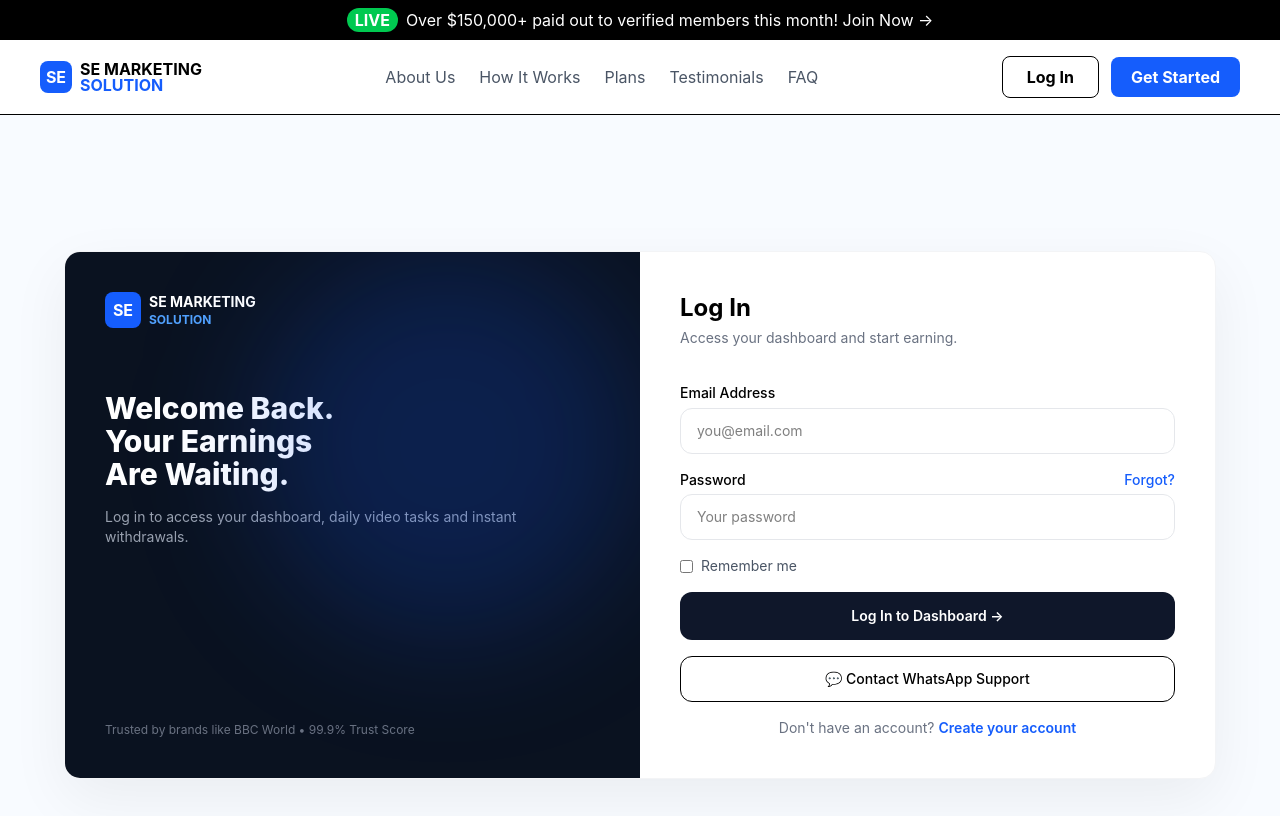
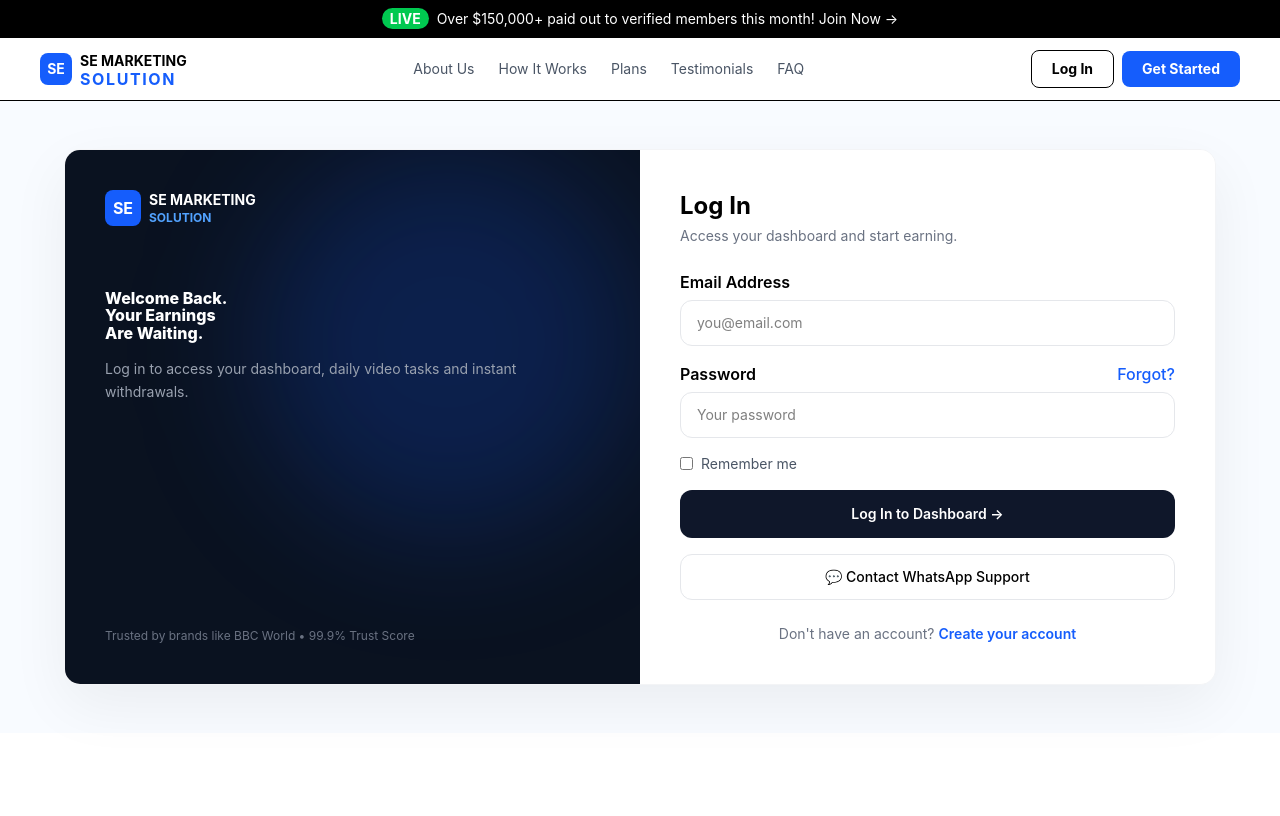
Before and after one commit to noormujtaba331/PTC-Web, a React (Vite) app in the folder PTC-Frontend/: page /login in a window 1280 px wide. Shown: the top 816 px of the page. Built offline with nearby package versions, Linux system fonts and the light colour scheme.

Commit message:
Update LoginPage.jsx

```diff
--- a/PTC-Frontend/src/pages/LoginPage.jsx
+++ b/PTC-Frontend/src/pages/LoginPage.jsx
@@ -25,87 +25,76 @@ const LoginPage = () => {
   const handleSubmit = (e) => {
     e.preventDefault();
     setError("");
-
-    // --- LOCAL STORAGE SE CHECK ---
     const users = JSON.parse(localStorage.getItem("users") || "[]");
-
     if (users.length === 0) {
-      setError("Pehle account banao, koi data nahi mila!");
+      setError("Account Not Found!");
       return;
     }
-
     const foundUser = users.find(
       (u) => u.email.toLowerCase() === form.email.toLowerCase() && u.password === form.password
     );
-
     if (foundUser) {
-      // Login success -> data save karo
       localStorage.setItem("isLoggedIn", "true");
       localStorage.setItem("currentUser", JSON.stringify(foundUser));
-
-      console.log("LOGIN SUCCESS", foundUser);
-
-      // --- DASHBOARD PAR BHEJ DO ---
       navigate("/dashboard");
     } else {
-      setError("Email ya Password galat hai!");
+      setError("Email or Password is incorrect!");
     }
   };
 
   return (
-    <div>
+    <div className="min-h-screen bg-white">
       {/* ===== TOP BAR ===== */}
-      <div className="bg-black text-white text-center py-2 text- px-4">
+      <div className="bg-black text-white text-center py-2.5 text- sm:text-sm px-4 leading-tight">
         <span className="bg-[#00C950] text- px-2 py-0.5 rounded-full mr-2 font-bold">LIVE</span>
         Over $150,000+ paid out to verified members this month! Join Now →
       </div>
 
       {/* ===== NAVBAR ===== */}
-      <div className="flex justify-between items-center px-4 sm:px-6 lg:px-10 py-4 bg-white sticky top-0 z-50 border-b">
+      <div className="flex justify-between items-center px-4 sm:px-6 lg:px-10 py-3 bg-white sticky top-0 z-40 border-b">
         <Link to="/" className="flex gap-2 items-center">
-          <div className="w-8 h-8 bg-blue-600 rounded-lg text-white flex items-center justify-center font-bold">SE</div>
+          <div className="w-8 h-8 bg-blue-600 rounded-lg text-white flex items-center justify-center font-bold text-sm">SE</div>
           <div className="leading-none">
-            <p className="font-bold">SE MARKETING</p>
-            <p className="text-blue-600 font-bold">SOLUTION</p>
+            <p className="font-bold text-sm">SE MARKETING</p>
+            <p className="text-blue-600 font-bold text- tracking-widest">SOLUTION</p>
           </div>
         </Link>
-        <div className="hidden lg:flex gap-6 text-gray-600">
-          <a href="#about">About Us</a>
-          <a href="#how-it-works">How It Works</a>
-          <a href="#plans">Plans</a>
-          <a href="#testimonials">Testimonials</a>
-          <a href="#faq">FAQ</a>
+        <div className="hidden lg:flex gap-6 text-sm text-gray-600">
+          <a href="#about" className="hover:text-black">About Us</a>
+          <a href="#how-it-works" className="hover:text-black">How It Works</a>
+          <a href="#plans" className="hover:text-black">Plans</a>
+          <a href="#testimonials" className="hover:text-black">Testimonials</a>
+          <a href="#faq" className="hover:text-black">FAQ</a>
         </div>
         <div className="flex gap-3 items-center">
-          <div className="hidden sm:flex gap-3 items-center">
-            <Link to="/login" className="text- font-bold border px-6 rounded-lg py-2">Log In</Link>
-            <Link to="/signup" className="bg-blue-600 text-white px-5 py-2 rounded-lg text- font-bold">Get Started</Link>
+          <div className="hidden sm:flex gap-2 items-center">
+            <Link to="/login" className="text-sm font-bold border px-5 rounded-lg py-2">Log In</Link>
+            <Link to="/signup" className="bg-blue-600 text-white px-5 py-2 rounded-lg text-sm font-bold">Get Started</Link>
           </div>
-          <button onClick={()=> setMobileMenuOpen(!mobileMenuOpen)} className="lg:hidden w-8 h-8 border rounded-lg flex items-center justify-center">☰</button>
+          <button onClick={()=> setMobileMenuOpen(!mobileMenuOpen)} className="lg:hidden w-9 h-9 border rounded-lg flex items-center justify-center text-lg">☰</button>
         </div>
       </div>
 
       {mobileMenuOpen && (
-        <div className="lg:hidden bg-white border-b px-6 py-4 space-y-3 shadow-sm">
-          <a href="#about" className="block py-2">About Us</a>
-          <a href="#how-it-works" className="block py-2">How It Works</a>
-          <a href="#plans" className="block py-2">Plans</a>
-          <a href="#testimonials" className="block py-2">Testimonials</a>
-          <a href="#faq" className="block py-2">FAQ</a>
-          <div className="pt-2 flex gap-3">
-            <Link to="/login" className="flex-1 border text-center py-2 rounded-lg">Log In</Link>
-            <Link to="/signup" className="flex-1 bg-blue-600 text-white text-center py-2 rounded-lg">Get Started</Link>
+        <div className="lg:hidden bg-white border-b px-6 py-4 space-y-3 shadow-sm animate-in">
+          <a href="#about" className="block py-2 text-sm">About Us</a>
+          <a href="#how-it-works" className="block py-2 text-sm">How It Works</a>
+          <a href="#plans" className="block py-2 text-sm">Plans</a>
+          <div className="pt-3 flex gap-3">
+            <Link to="/login" className="flex-1 border text-center py-2.5 rounded-xl text-sm font-bold">Log In</Link>
+            <Link to="/signup" className="flex-1 bg-blue-600 text-white text-center py-2.5 rounded-xl text-sm font-bold">Get Started</Link>
           </div>
         </div>
       )}
 
-      <div className="min-h-screen bg-[#F8FBFF] flex items-center justify-center p-4">
+      {/* ===== MAIN LOGIN BOX ===== */}
+      <div className="bg-[#F8FBFF] flex items-center justify-center p-4 py-8 sm:py-12">
         <div className="bg-white border border-gray-100 rounded-2xl shadow-[0_20px_60px_rgba(0,0,0,0.06)] w-full max-w-6xl grid lg:grid-cols-2 overflow-hidden">
 
-          {/* Left - Branding */}
-          <div className="bg-[#0A1220] text-white p-10 hidden lg:flex flex-col justify-between relative overflow-hidden">
+          {/* Left - Branding - DESKTOP ONLY */}
+          <div className="bg-[#0A1220] text-white p-8 lg:p-10 hidden lg:flex flex-col justify-between relative overflow-hidden">
             <div className="absolute top-0 right-0 w-96 h-96 bg-blue-600/20 rounded-full blur-3xl"></div>
-            <div>
+            <div className="relative">
               <div className="flex gap-2 items-center">
                 <div className="w-9 h-9 bg-blue-600 rounded-lg flex items-center justify-center font-bold">SE</div>
                 <div className="leading-none">
@@ -113,20 +102,29 @@ const LoginPage = () => {
                   <p className="text-xs text-blue-400 font-bold">SOLUTION</p>
                 </div>
               </div>
-              <h2 className="text-3xl font-extrabold leading-[1.1] mt-16">
+              <h2 className="text- font-extrabold leading-[1.1] mt-16">
                 Welcome Back.<br/>Your Earnings<br/>Are Waiting.
               </h2>
-              <p className="text-gray-400 text-sm mt-4">Log in to access your dashboard, daily video tasks and instant withdrawals.</p>
+              <p className="text-gray-400 text-sm mt-4 leading-relaxed">Log in to access your dashboard, daily video tasks and instant withdrawals.</p>
             </div>
-            <p className="text-xs text-gray-500">Trusted by brands like BBC World • 99.9% Trust Score</p>
+            <p className="relative text-xs text-gray-500">Trusted by brands like BBC World • 99.9% Trust Score</p>
           </div>
 
-          {/* Right - Form */}
-          <form onSubmit={handleSubmit} className="p-8 lg:p-10">
+          {/* Right - Form - MOBILE FIXED */}
+          <form onSubmit={handleSubmit} className="p-6 sm:p-8 lg:p-10 bg-white">
+            {/* Mobile pe small header show */}
+            <div className="lg:hidden flex gap-2 items-center mb-6">
+              <div className="w-8 h-8 bg-blue-600 rounded-lg text-white flex items-center justify-center font-bold text-sm">SE</div>
+              <div className="leading-none">
+                <p className="font-bold text-sm">SE MARKETING SOLUTION</p>
+                <p className="text- text-gray-500">Welcome back</p>
+              </div>
+            </div>
+
             <h2 className="text-2xl font-bold">Log In</h2>
             <p className="text-sm text-gray-500 mt-1">Access your dashboard and start earning.</p>
 
-            <div className="mt-8 space-y-4">
+            <div className="mt-6 space-y-4">
               {error && (
                 <div className="bg-red-50 border border-red-200 text-red-600 text-sm px-4 py-3 rounded-xl">
                   {error}
@@ -134,28 +132,28 @@ const LoginPage = () => {
               )}
 
               <div>
-                <label className="font-medium text-sm">Email Address</label>
-                <input name="email" value={form.email} onChange={handleChange} type="email" placeholder="you@email.com" className="w-full mt-1 border border-gray-200 rounded-xl px-4 py-3 text-sm outline-none focus:border-blue-600" required />
+                <label className="font-semibold text-">Email Address</label>
+                <input name="email" value={form.email} onChange={handleChange} type="email" placeholder="you@email.com" className="w-full mt-1.5 border border-gray-200 rounded-xl px-4 py-3 text-sm outline-none focus:border-blue-600" required />
               </div>
               <div>
                 <div className="flex justify-between">
-                  <label className="font-medium text-sm">Password</label>
-                  <span onClick={() => setShowSupportModal(true)} className="text-sm text-blue-600 cursor-pointer font-medium">Forgot?</span>
+                  <label className="font-semibold text-">Password</label>
+                  <span onClick={() => setShowSupportModal(true)} className="text- text-blue-600 cursor-pointer font-medium">Forgot?</span>
                 </div>
-                <input name="password" value={form.password} onChange={handleChange} type="password" placeholder="Your password" className="w-full mt-1 border border-gray-200 rounded-xl px-4 py-3 text-sm" required />
+                <input name="password" value={form.password} onChange={handleChange} type="password" placeholder="Your password" className="w-full mt-1.5 border border-gray-200 rounded-xl px-4 py-3 text-sm outline-none focus:border-blue-600" required />
               </div>
               <div className="flex items-center gap-2 text-sm">
-                <input name="remember" checked={form.remember} onChange={handleChange} type="checkbox" />
-                <span className="text-gray-600">Remember me</span>
+                <input name="remember" checked={form.remember} onChange={handleChange} type="checkbox" className="rounded" />
+                <span className="text-gray-600 text-">Remember me</span>
               </div>
 
               <button type="submit" className="w-full bg-[#0F172A] text-white py-3.5 rounded-xl text-sm font-semibold hover:bg-black transition">
                 Log In to Dashboard →
               </button>
-              <button type="button" onClick={() => setShowSupportModal(true)} className="w-full bg-white border py-3 rounded-xl text-sm font-medium">
+              <button type="button" onClick={() => setShowSupportModal(true)} className="w-full bg-white border border-gray-200 py-3 rounded-xl text-sm font-medium hover:bg-gray-50">
                 💬 Contact WhatsApp Support
               </button>
-              <div className="text-center text-sm text-gray-500">
+              <div className="text-center text-sm text-gray-500 pt-2">
                 Don't have an account? <Link to="/signup" className="text-blue-600 font-semibold">Create your account</Link>
               </div>
             </div>
```
